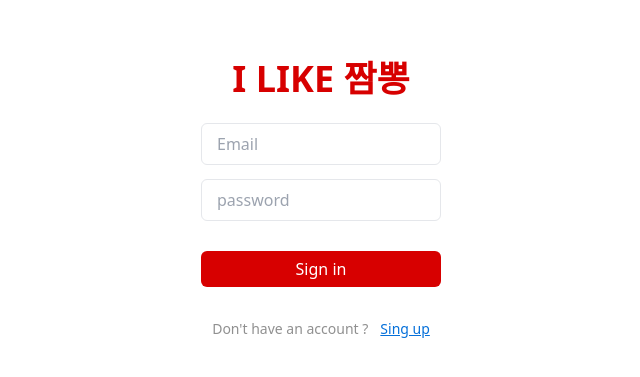
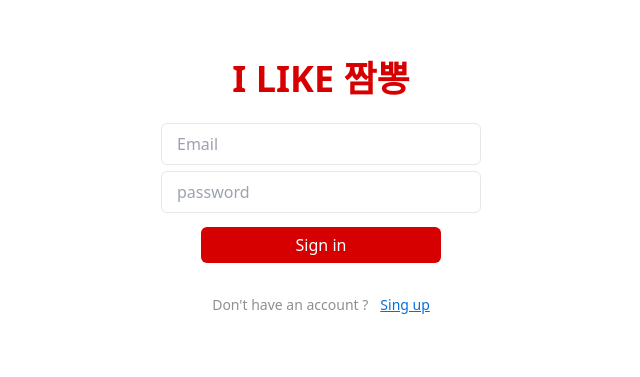
Before and after one commit to yuxincxoi/jjambbong_map, a React app: page / in a window 1280 px wide. Shown: the part 141-518 px from the top of the page, without its empty margins (319-959 px from the left). Built offline with nearby package versions, Linux system fonts and the light colour scheme; no server answers; the HTML template or start-up script is replaced by a standard one.

Commit message:
input 컴포넌트 디자인 수정

```diff
--- a/src/components/Input.tsx
+++ b/src/components/Input.tsx
@@ -17,8 +17,8 @@ const Input: React.FC<InputProps> = ({
   return (
     <>
       <div className="flex justify-center items-center">
-        <div className="w-60">
-          <div className="relative h-14 leading-[40px]">
+        <div className={`w-80 ${className}`}>
+          <div className="relative h-10 leading-[40px]">
             <input
               aria-label="input"
               type={type}
@@ -27,7 +27,7 @@ const Input: React.FC<InputProps> = ({
               disabled={disabled}
               onChange={onChange}
               onFocus={handleFocus}
-              className={`absolute w-full outline-none px-4 leading-[40px] border-[1px] bg-transparent transition duration-100 z-1 rounded-md hover:border-main-color focus:border-main-color font-extralight peer ${className}`}
+              className="absolute w-full outline-none px-4 leading-[40px] border-[1px] bg-transparent transition duration-100 z-1 rounded-md hover:border-main-color focus:border-main-color font-extralight peer"
             />
             <div className="absolute h-5 text-md mx-4 my-1 transition duration-200 text-gray-400 font-extralight bg-white leading-[35px] z-2 peer-focus:text-main-color peer-focus:leading-[30px] peer-focus:transform peer-focus:-translate-y-5 peer-focus:scale-[0.88]">
               {value || !isFocused ? "" : placeholder}
```
